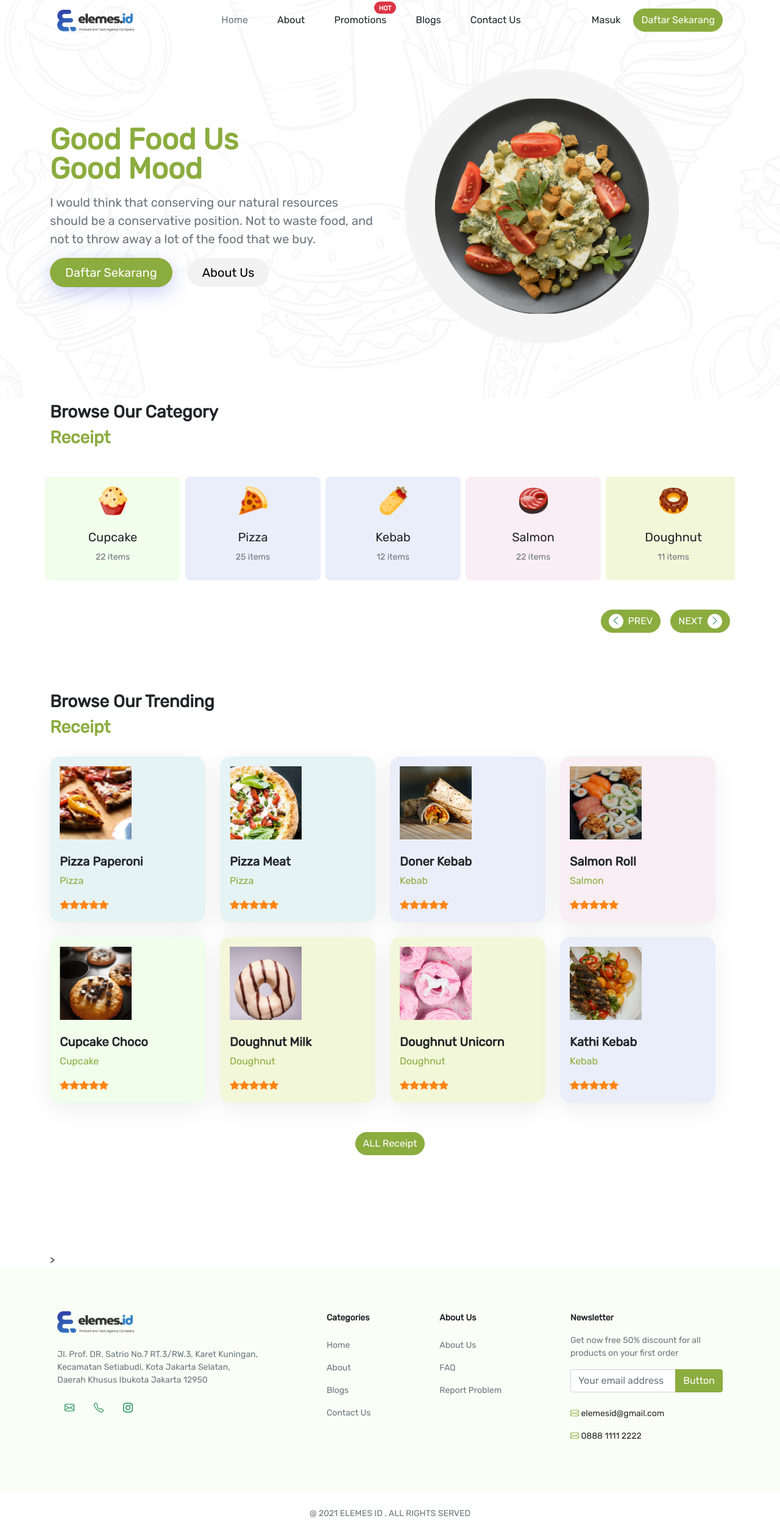
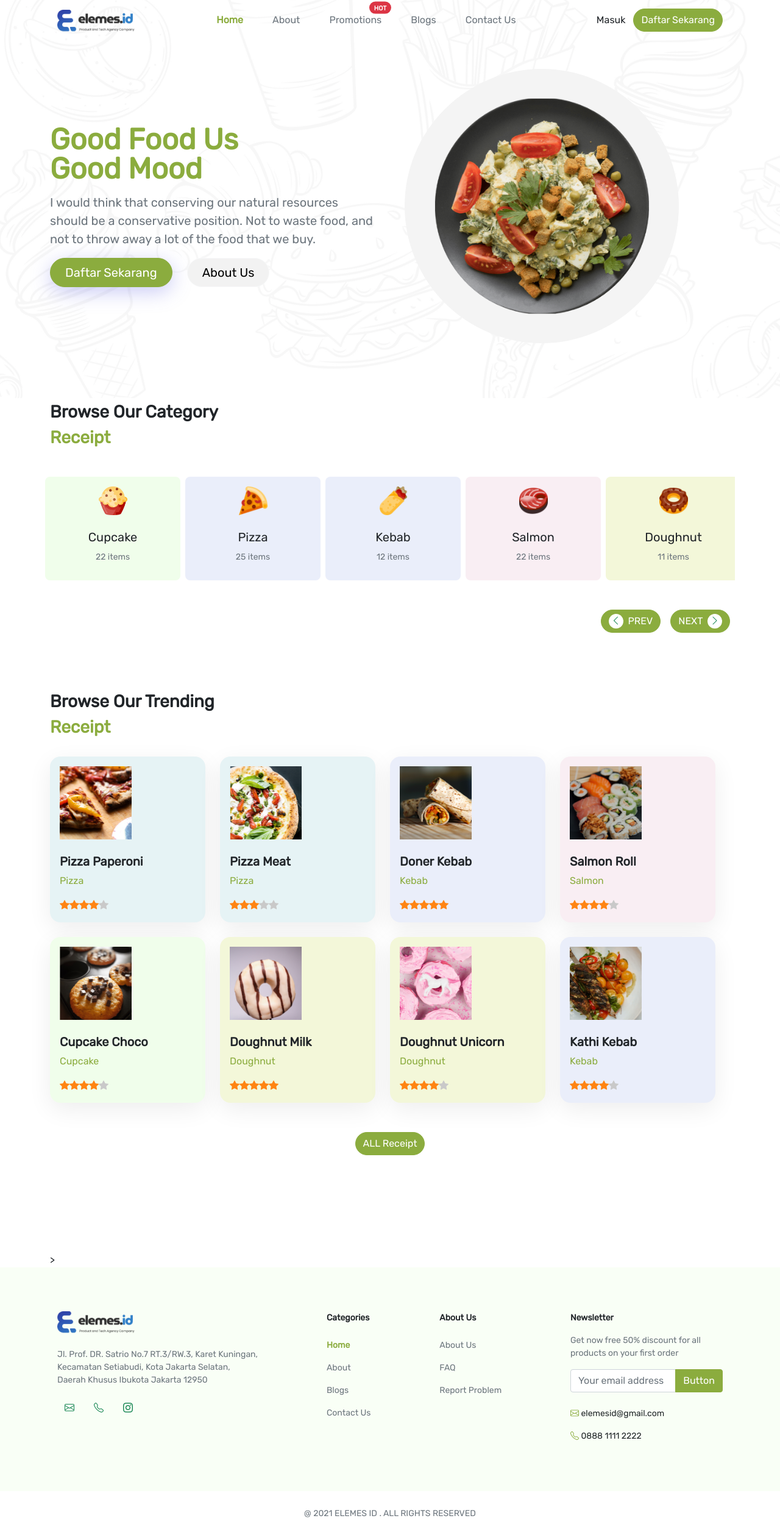
Before and after one commit to jprumekso/goodfood, a Vue app: page / in a window 1280 px wide. Shown: the whole page at 61% size. Built offline with nearby package versions, Linux system fonts and the light colour scheme.

Commit message:
replace dummy content with data

```diff
--- a/src/assets/css/style.css
+++ b/src/assets/css/style.css
@@ -9,7 +9,9 @@ body {
   border-color: #8bac3e;
 }
 
-.btn-primary:hover {
+.btn-primary:hover,
+.btn-primary:active,
+.btn-primary:focus {
   background-color: #a4b441;
 }
 
@@ -34,6 +36,12 @@ body {
   color: #ff8412 !important;
 }
 
+a.router-link-active,
+a.router-link-exact-active {
+  color: #8bac3e !important;
+  font-weight: bold;
+}
+
 .shadow {
   box-shadow: 0px 8px 32px rgba(102, 107, 226, 0.35) !important;
 }
--- a/src/components/AppNavbar.vue
+++ b/src/components/AppNavbar.vue
@@ -8,12 +8,15 @@
         class="nav d-none d-lg-flex justify-content-center mb-md-0"
         style="column-gap: 2rem"
       >
-        <li><a href="#" class="nav-link px-2 link-secondary">Home</a></li>
-        <li><a href="#" class="nav-link px-2 link-dark">About</a></li>
-        <li>
-          <a href="#" class="nav-link px-2 link-dark position-relative">
-            Promotions
+        <li v-for="menu in menus" :key="menu.id">
+          <router-link
+            :to="menu.route"
+            class="nav-link px-2 link-secondary"
+            :class="{ 'position-relative': menu.isHot }"
+          >
+            {{ menu.title }}
             <span
+              v-if="menu.isHot"
               class="
                 position-absolute
                 top-0
@@ -27,14 +30,21 @@
             >
               <small>Hot</small>
             </span>
-          </a>
+          </router-link>
         </li>
-        <li><a href="#" class="nav-link px-2 link-dark">Blogs</a></li>
-        <li><a href="#" class="nav-link px-2 link-dark">Contact Us</a></li>
       </ul>
-      <div>
-        <a href="#" class="btn d-none d-lg-inline-block me-2">Masuk</a>
-        <a href="#" class="btn btn-primary rounded-pill">Daftar Sekarang</a>
+      <div class="menu-actions">
+        <a
+          v-for="action in menuActions"
+          :key="action.id"
+          href="#"
+          class="btn d-none d-lg-inline-block"
+          :class="{
+            'btn-primary': action.isPrimary,
+            'rounded-pill': action.isPrimary,
+          }"
+          >{{ action.title }}</a
+        >
       </div>
     </div>
   </nav>
@@ -43,8 +53,61 @@
 <script>
 export default {
   name: 'AppNavbar',
+
+  data() {
+    return {
+      menus: [
+        {
+          id: 1,
+          title: 'Home',
+          route: '/',
+          isHot: false,
+        },
+        {
+          id: 2,
+          title: 'About',
+          route: '/about',
+          isHot: false,
+        },
+        {
+          id: 3,
+          title: 'Promotions',
+          route: '/promotions',
+          isHot: true,
+        },
+        {
+          id: 4,
+          title: 'Blogs',
+          route: '/blogs',
+          isHot: false,
+        },
+        {
+          id: 5,
+          title: 'Contact Us',
+          route: '/contact-us',
+          isHot: false,
+        },
+      ],
+
+      menuActions: [
+        {
+          id: 1,
+          title: 'Masuk',
+          isPrimary: false,
+        },
+        {
+          id: 2,
+          title: 'Daftar Sekarang',
+          isPrimary: true,
+        },
+      ],
+    };
+  },
 };
 </script>
 
 <style>
+  .menu-actions:last-child {
+    margin-left: 1.5rem;
+  }
 </style>
--- a/src/components/FooterDesktop.vue
+++ b/src/components/FooterDesktop.vue
@@ -7,13 +7,11 @@
       >
         <div>
           <img src="../assets/elemes.png" class="mb-4" />
-          <p class="text-muted">
-            Jl. Prof. DR. Satrio No.7 RT.3/RW.3, Karet Kuningan, <br />
-            Kecamatan Setiabudi, Kota Jakarta Selatan, <br />
-            Daerah Khusus Ibukota Jakarta 12950
-          </p>
+          <p v-html="address" class="text-muted"></p>
           <div class="d-flex">
             <button
+              v-for="button in contact1"
+              :key="button.id"
               class="
                 btn btn-outline-primary
                 border-0
@@ -23,31 +21,7 @@
               "
               style="width: 40px; height: 40px"
             >
-              <i class="bi bi-envelope"></i>
-            </button>
-            <button
-              class="
-                btn btn-outline-primary
-                border-0
-                rounded-circle
-                text-success
-                me-2
-              "
-              style="width: 40px; height: 40px"
-            >
-              <i class="bi bi-telephone"></i>
-            </button>
-            <button
-              class="
-                btn btn-outline-primary
-                border-0
-                rounded-circle
-                text-success
-                me-2
-              "
-              style="width: 40px; height: 40px"
-            >
-              <i class="bi bi-instagram"></i>
+              <i :class="button.icon"></i>
             </button>
           </div>
         </div>
@@ -55,18 +29,11 @@
         <div>
           <p class="fw-bold">Categories</p>
           <ul class="nav d-none d-lg-block">
-            <li>
-              <a href="#" class="nav-link link-dark px-0 text-muted">Home</a>
-            </li>
-            <li>
-              <a href="#" class="nav-link link-dark px-0 text-muted">About</a>
-            </li>
-            <li>
-              <a href="#" class="nav-link link-dark px-0 text-muted">Blogs</a>
-            </li>
-            <li>
-              <a href="#" class="nav-link link-dark px-0 text-muted"
-                >Contact Us</a
+            <li v-for="link in categories" :key="link.id">
+              <router-link
+                :to="link.route"
+                class="nav-link link-dark px-0 text-muted"
+                >{{ link.title }}</router-link
               >
             </li>
           </ul>
@@ -75,17 +42,11 @@
         <div>
           <p class="fw-bold">About Us</p>
           <ul class="nav d-none d-lg-block">
-            <li>
-              <a href="#" class="nav-link link-dark px-0 text-muted"
-                >About Us</a
-              >
-            </li>
-            <li>
-              <a href="#" class="nav-link link-dark px-0 text-muted">FAQ</a>
-            </li>
-            <li>
-              <a href="#" class="nav-link link-dark px-0 text-muted"
-                >Report Problem</a
+            <li v-for="link in about" :key="link.id">
+              <router-link
+                :to="link.route"
+                class="nav-link link-dark px-0 text-muted"
+                >{{ link.title }}</router-link
               >
             </li>
           </ul>
@@ -93,9 +54,7 @@
 
         <div>
           <p class="fw-bold">Newsletter</p>
-          <p class="text-muted">
-            Get now free 50% discount for all<br />products on your first order
-          </p>
+          <p class="text-muted" v-html="newsLetter"></p>
           <div class="input-group mb-3" style="width: 250px">
             <input
               type="text"
@@ -107,16 +66,11 @@
 
           <div>
             <ul class="nav flex-column">
-              <li>
-                <a href="#" class="nav-link link-dark px-0"
-                  ><i class="bi bi-envelope text-primary"></i>
-                  elemesid@gmail.com</a
-                >
-              </li>
-              <li>
-                <a href="#" class="nav-link link-dark px-0"
-                  ><i class="bi bi-envelope text-primary"></i> 0888 1111 2222</a
-                >
+              <li v-for="detail in contact2" :key="detail.id">
+                <a href="#" class="nav-link link-dark px-0">
+                  <i :class="detail.icon" class="text-primary"></i>
+                  {{ detail.content }}
+                </a>
               </li>
             </ul>
           </div>
@@ -126,7 +80,7 @@
 
     <div class="d-flex bg-white justify-content-center py-4">
       <p class="mb-0 text-muted">
-        <small>@ 2021 ELEMES ID . ALL RIGHTS SERVED</small>
+        <small>{{ copyRight }}</small>
       </p>
     </div>
   </div>
@@ -135,6 +89,89 @@
 <script>
 export default {
   name: 'FooterDesktop',
+
+  data() {
+    return {
+      address: 'Jl. Prof. DR. Satrio No.7 RT.3/RW.3, Karet Kuningan, <br />Kecamatan Setiabudi, Kota Jakarta Selatan, <br /> Daerah Khusus Ibukota Jakarta 12950',
+
+      contact1: [
+        {
+          id: 1,
+          icon: 'bi bi-envelope',
+        },
+        {
+          id: 2,
+          icon: 'bi bi-telephone',
+        },
+        {
+          id: 3,
+          icon: 'bi bi-instagram',
+        },
+      ],
+
+      categories: [
+        {
+          id: 1,
+          title: 'Home',
+          route: '/',
+        },
+        {
+          id: 2,
+          title: 'About',
+          route: '/about',
+        },
+        {
+          id: 3,
+          title: 'Blogs',
+          route: '/blogs',
+        },
+        {
+          id: 4,
+          title: 'Contact Us',
+          route: '/contact-us',
+        },
+      ],
+
+      about: [
+        {
+          id: 1,
+          title: 'About Us',
+          route: '/about',
+        },
+        {
+          id: 2,
+          title: 'FAQ',
+          route: '/faq',
+        },
+        {
+          id: 3,
+          title: 'Report Problem',
+          route: '/report-problem',
+        },
+      ],
+
+      newsLetter: 'Get now free 50% discount for all<br />products on your first order',
+
+      contact2: [
+        {
+          id: 1,
+          icon: 'bi bi-envelope',
+          content: 'elemesid@gmail.com',
+        },
+        {
+          id: 2,
+          icon: 'bi bi-telephone',
+          content: '0888 1111 2222',
+        },
+      ],
+    };
+  },
+
+  computed: {
+    copyRight() {
+      return `@ ${new Date().getFullYear()} ELEMES ID . ALL RIGHTS RESERVED`;
+    },
+  },
 };
 </script>
 
--- a/src/components/RecipeCard.vue
+++ b/src/components/RecipeCard.vue
@@ -21,13 +21,7 @@
             />
             <h5 class="card-title fw-bold">{{ recipe.name }}</h5>
             <p class="card-text text-primary">{{ recipe.category }}</p>
-            <div class="text-warning">
-              <i class="bi bi-star-fill"></i>
-              <i class="bi bi-star-fill"></i>
-              <i class="bi bi-star-fill"></i>
-              <i class="bi bi-star-fill"></i>
-              <i class="bi bi-star-fill"></i>
-            </div>
+            <div v-html="showStar(recipe.rating)"></div>
           </div>
         </div>
       </div>
@@ -49,16 +43,52 @@ export default {
     },
   },
 
+  computed: {
+    starRating() {
+      const filledStar = [];
+
+      // eslint-disable-next-line no-plusplus
+      for (let index = 0; index < 4; index++) {
+        filledStar.push('<i class="bi bi-star-filled"');
+      }
+
+      return filledStar;
+    },
+  },
+
   methods: {
     getImgUrl(img) {
       // eslint-disable-next-line import/no-dynamic-require
       return require(`@/assets/${img}`);
+    },
+
+    showStar(rating) {
+      const starsMarkup = [];
+
+      // eslint-disable-next-line no-plusplus
+      for (let index = 0; index < rating; index++) {
+        starsMarkup.push('<i class="bi bi-star-fill text-warning"></i>');
+      }
+
+      const unfilledStar = 5 - rating;
+      // eslint-disable-next-line no-plusplus
+      for (let index = 0; index < unfilledStar; index++) {
+        starsMarkup.push('<i class="bi bi-star-fill blank-star"></i>');
+      }
+
+      const starString = starsMarkup.join('');
+
+      return starString;
     },
   },
 };
 </script>
 
 <style>
+  .blank-star {
+    color: #c9c9c9;
+  }
+
   .receipt-card .card-background {
     position: "relative";
     z-index: 1;
--- a/src/router/index.js
+++ b/src/router/index.js
@@ -1,19 +1,40 @@
 import { createRouter, createWebHistory } from 'vue-router';
-import Home from '../views/Home.vue';
 
 const routes = [
   {
     path: '/',
     name: 'Home',
-    component: Home,
+    component: () => import('@/views/Home.vue'),
   },
   {
     path: '/about',
     name: 'About',
-    // route level code-splitting
-    // this generates a separate chunk (about.[hash].js) for this route
-    // which is lazy-loaded when the route is visited.
-    component: () => import(/* webpackChunkName: "about" */ '../views/About.vue'),
+    component: () => import('@/views/About.vue'),
+  },
+  {
+    path: '/promotions',
+    name: 'Promotions',
+    component: () => import('@/views/Promotions.vue'),
+  },
+  {
+    path: '/blogs',
+    name: 'Blogs',
+    component: () => import('@/views/Blogs.vue'),
+  },
+  {
+    path: '/contact-us',
+    name: 'ContactUs',
+    component: () => import('@/views/ContactUs.vue'),
+  },
+  {
+    path: '/faq',
+    name: 'Faq',
+    component: () => import('@/views/Faq.vue'),
+  },
+  {
+    path: '/report-problem',
+    name: 'ReportProblem',
+    component: () => import('@/views/ReportProblem.vue'),
   },
 ];
 
--- /dev/null
+++ b/src/views/Blogs.vue
@@ -0,0 +1,5 @@
+<template>
+  <div class="about">
+    <h1>This is a blog page</h1>
+  </div>
+</template>
--- /dev/null
+++ b/src/views/ContactUs.vue
@@ -0,0 +1,5 @@
+<template>
+  <div class="about">
+    <h1>This is a contact page</h1>
+  </div>
+</template>
--- /dev/null
+++ b/src/views/Faq.vue
@@ -0,0 +1,5 @@
+<template>
+  <div class="about">
+    <h1>This is a faq page</h1>
+  </div>
+</template>
--- /dev/null
+++ b/src/views/Promotions.vue
@@ -0,0 +1,5 @@
+<template>
+  <div class="about">
+    <h1>This is a promotion page</h1>
+  </div>
+</template>
--- /dev/null
+++ b/src/views/ReportProblem.vue
@@ -0,0 +1,5 @@
+<template>
+  <div class="about">
+    <h1>This is a report problem page</h1>
+  </div>
+</template>
```
